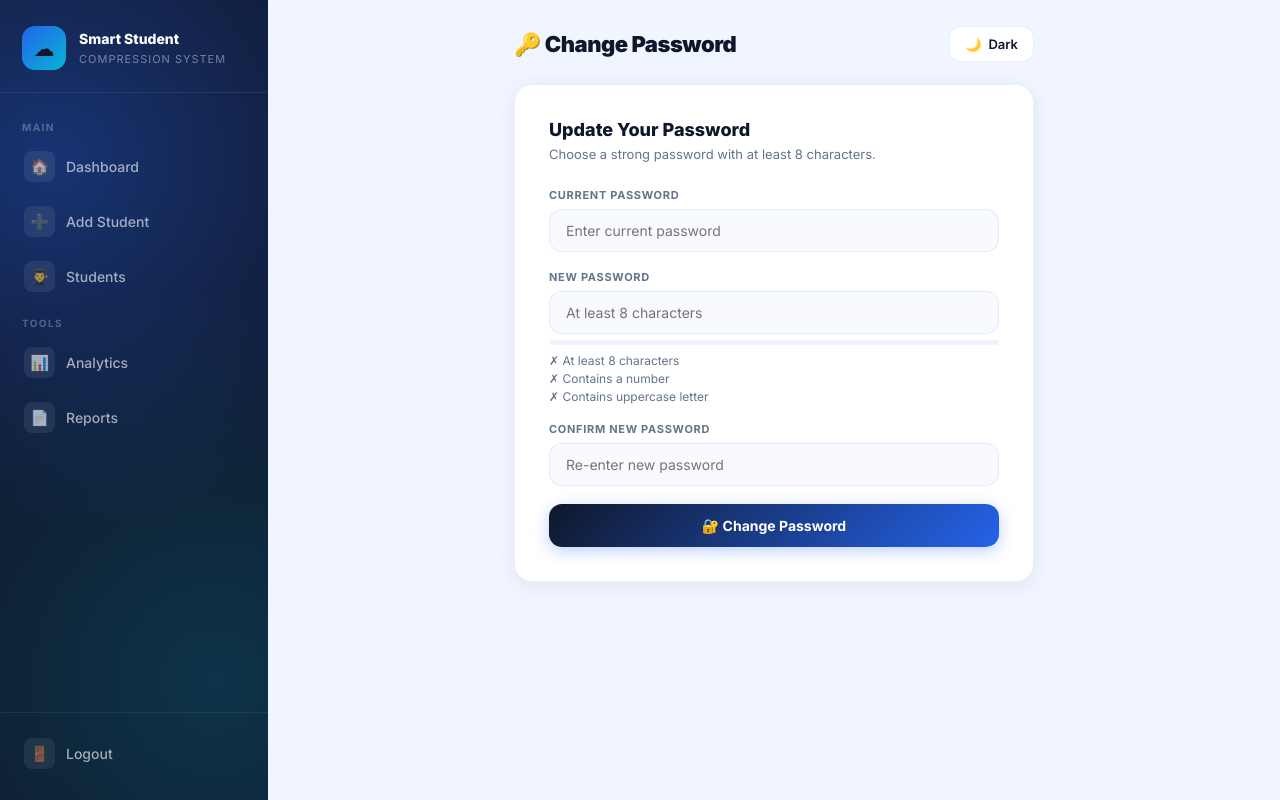
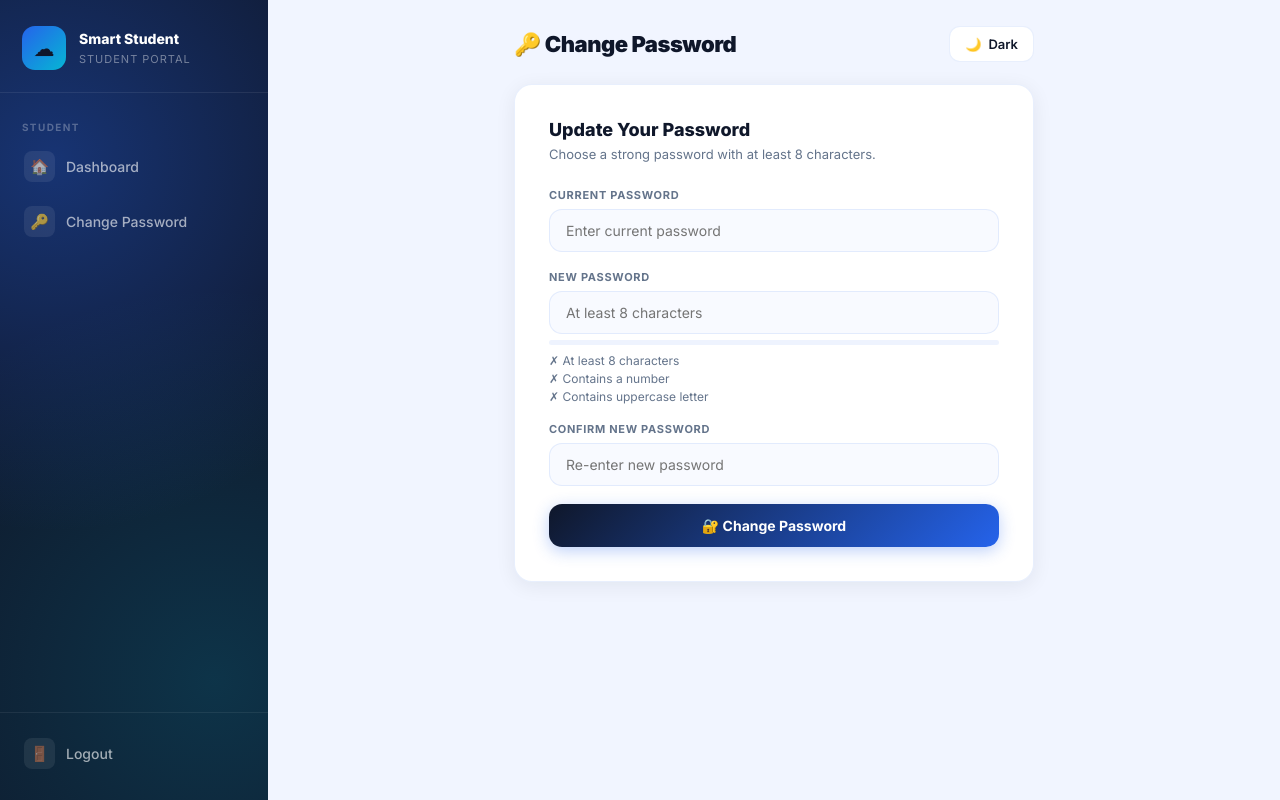
Before and after one commit to ChenulSandiw/student-compression-system-final, a Flask app: page /change_password in a window 1280 px wide. Run offline with Flask 3, Linux system fonts and the light colour scheme; the visitor is signed in with stand-in values (Sample User, id 1); some libraries are stand-ins or nearby versions.

Commit message:
Add student dashboard

```diff
--- a/templates/change_password.html
+++ b/templates/change_password.html
@@ -52,19 +52,15 @@
 <aside class="sidebar">
     <div class="sb-logo">
         <div class="sb-logo-icon">☁</div>
-        <div><h2>Smart Student</h2><span>Compression System</span></div>
+        <div><h2>Smart Student</h2><span>Student Portal</span></div>
     </div>
     <nav class="sb-nav">
-        <div class="sb-label">Main</div>
-        <a href="/dashboard"><span class="nav-icon">🏠</span> Dashboard</a>
-        <a href="/add_student"><span class="nav-icon">➕</span> Add Student</a>
-        <a href="/view_students"><span class="nav-icon">👨‍🎓</span> Students</a>
-        <div class="sb-label">Tools</div>
-        <a href="/analytics"><span class="nav-icon">📊</span> Analytics</a>
-        <a href="/export_pdf"><span class="nav-icon">📄</span> Reports</a>
+        <div class="sb-label">Student</div>
+        <a href="/student_dashboard"><span class="nav-icon">🏠</span> Dashboard</a>
+        <a href="/change_password"><span class="nav-icon">🔑</span> Change Password</a>
     </nav>
     <div class="sb-footer">
-        <a href="/"><span class="nav-icon">🚪</span> Logout</a>
+        <a href="/logout"><span class="nav-icon">🚪</span> Logout</a>
     </div>
 </aside>
 
```
